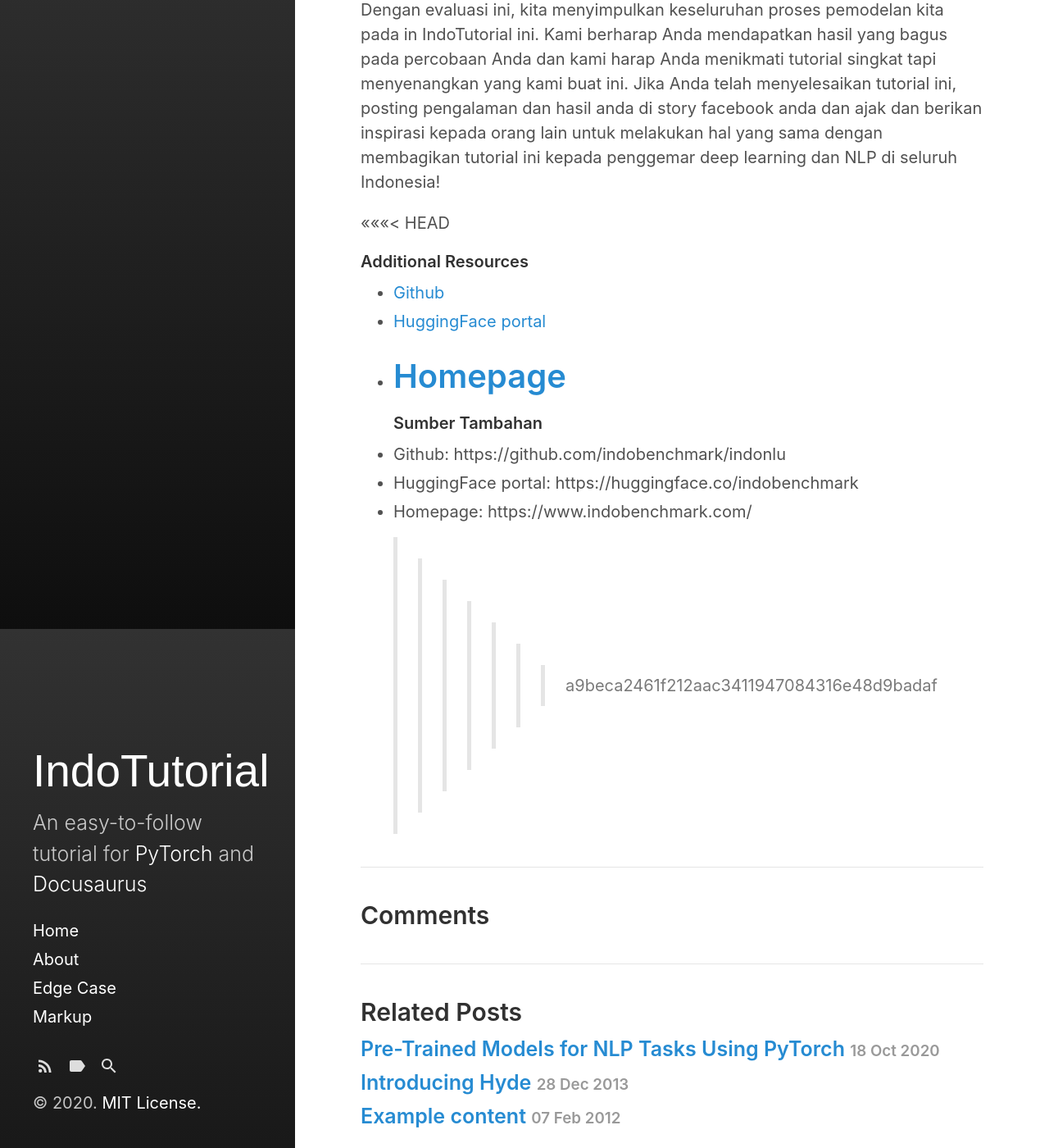
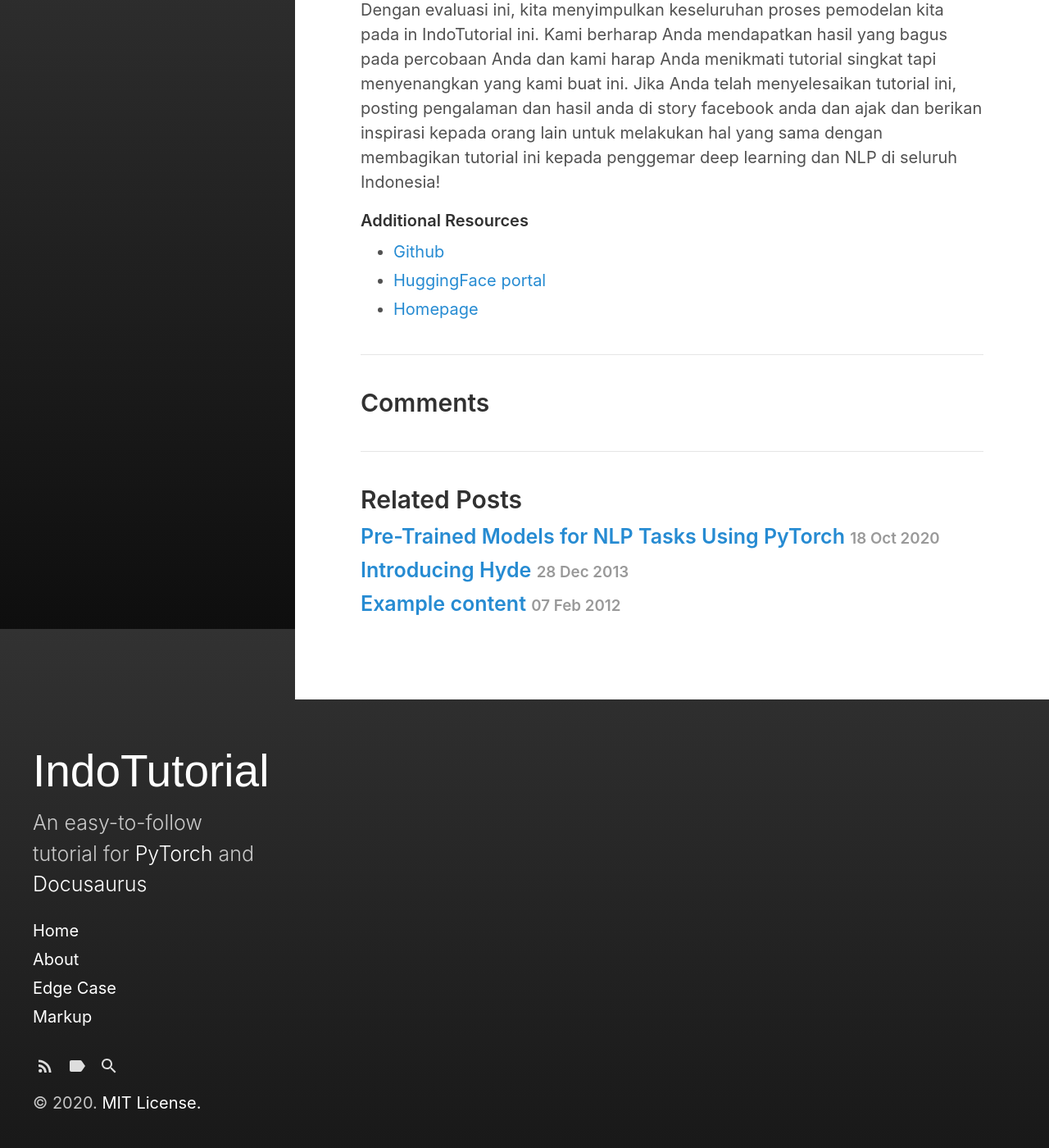
Before and after one commit to indobenchmark/tutorials, a Jekyll site: the page built from _posts/2020-10-18-basic-pytorch-id.md, in a window 1280 px wide and 1400 px high, scrolled down 18133 px. Shown: the whole window at 82% size. Built offline with Jekyll 4.4.1, drawn with Linux system fonts in a browser that asks for light colours.

Commit message:
formatting

```diff
--- a/_posts/2020-10-18-basic-pytorch-id.md
+++ b/_posts/2020-10-18-basic-pytorch-id.md
@@ -442,15 +442,9 @@ def document_sentiment_metrics_fn(list_hyp, list_label):
 Dengan evaluasi ini, kita menyimpulkan keseluruhan proses pemodelan kita pada in IndoTutorial ini. Kami berharap Anda mendapatkan hasil yang bagus pada percobaan Anda dan kami harap Anda menikmati tutorial singkat tapi menyenangkan yang kami buat ini. Jika Anda telah menyelesaikan tutorial ini, posting pengalaman dan hasil anda di story facebook anda dan ajak dan berikan inspirasi kepada orang lain untuk melakukan hal yang sama dengan membagikan tutorial ini kepada penggemar deep learning dan NLP di seluruh Indonesia!
 
 <div id="resources"></div>
-<<<<<<< HEAD
+
 #### Additional Resources
 
 - [Github](https://github.com/indobenchmark/indonlu)
 - [HuggingFace portal](https://huggingface.co/indobenchmark)
 - [Homepage](https://www.indobenchmark.com/)
-=======
-#### Sumber Tambahan
-- Github: https://github.com/indobenchmark/indonlu
-- HuggingFace portal: https://huggingface.co/indobenchmark
-- Homepage: https://www.indobenchmark.com/
->>>>>>> a9beca2461f212aac3411947084316e48d9badaf
```
Also changed, not shown: _posts/2020-10-18-basic-pytorch-en.md (+0 -6 lines).
